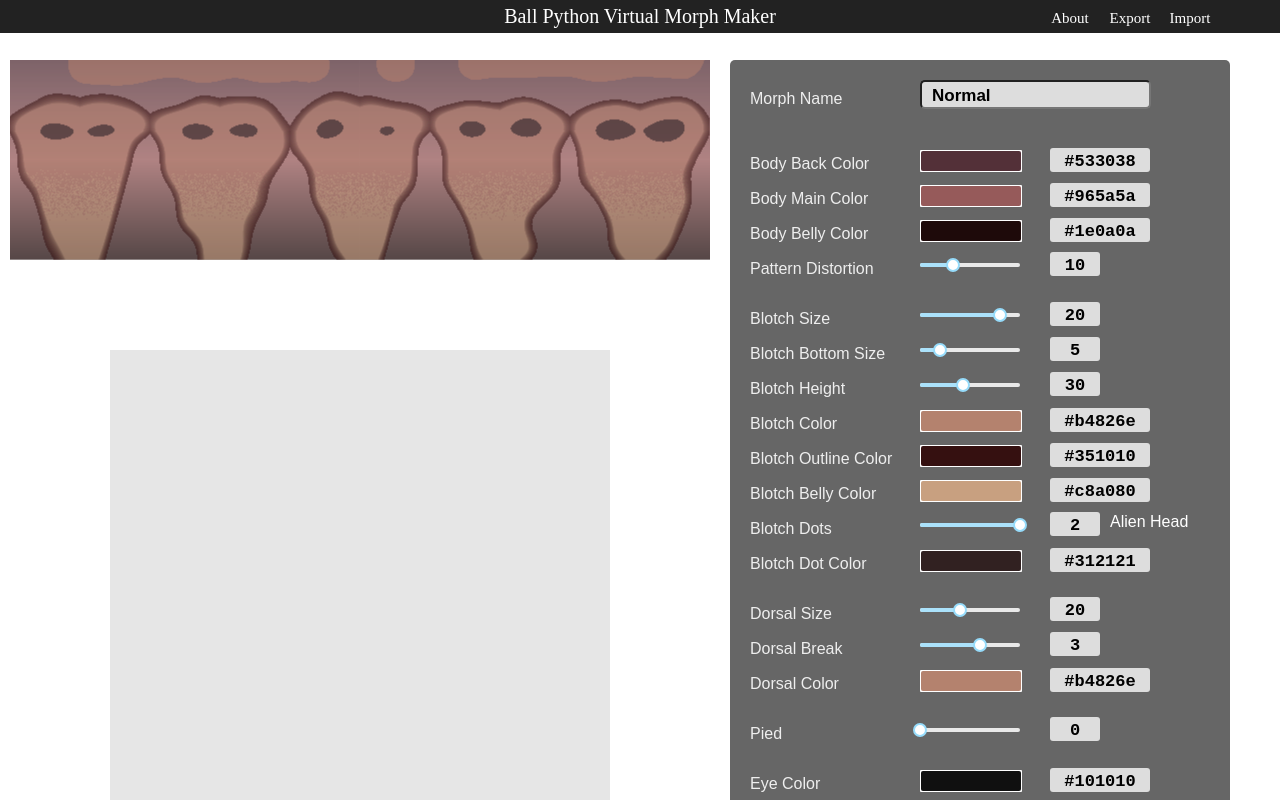
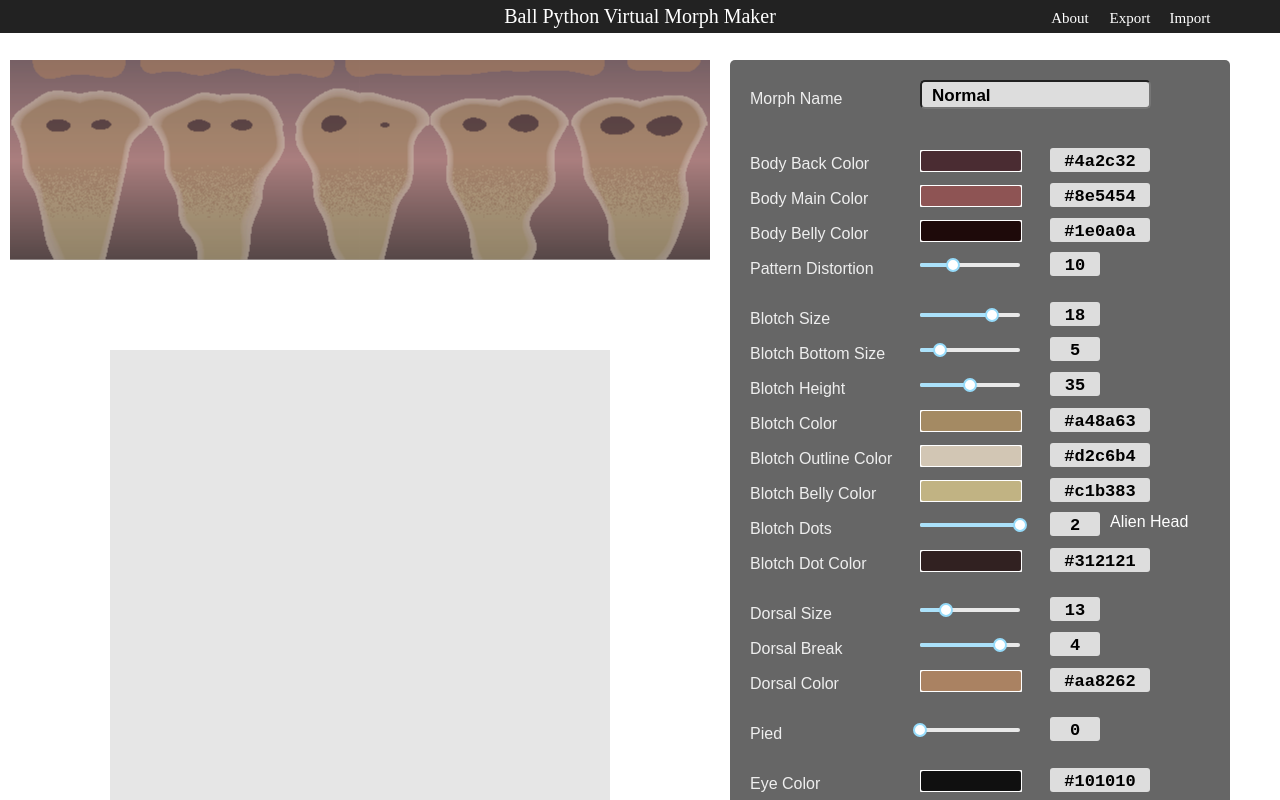
Before and after one commit to smallpinkmouse/virtualmorph, a React (Create React App) app: page / in a window 1280 px wide. Shown: the top 800 px of the page. Built offline with nearby package versions, Linux system fonts and the light colour scheme.

Commit message:
set default param

```diff
--- a/src/App.js
+++ b/src/App.js
@@ -14,40 +14,36 @@ class App extends Component {
   constructor() {
     super();
     this.state = {
-      morphName: 'Normal',
-      dots: 2,
-      distortion: 10,
-      blotchSize: 20,
-      blotchPos: 30,
-      bottomSize: 5,
-      dorsalBreak: 3,
-      dorsalWidth: 20,
-      pied: 0,
-
-      colBody: '#965a5a',
-      colBodyBack: '#533038',
-      colBodyBelly: '#1e0a0a',
-      colBlotch: '#b4826e',
-      colBlotchOutline: '#351010',
-      colBlotchBelly: '#c8a080',
-      colBlotchDot: '#312121',
-
-      colDorsal: '#b4826e',
-
-      colEye: '#101010',
-      colBackground: '#f0f0f0',
-      colBackgroundRGBA: this.hex2rgba('#f0f0f0', 1),
-
-      cpColBody: false,
-      cpColBodyBack: false,
-      cpColBodyBelly: false,
-      cpColBlotch: false,
-      cpColBlotchOutline: false,
-      cpColBlotchBelly: false,
-      cpColBlotchDot: false,
-      cpColDorsal: false,
-      cpColEye: false,
-      cpColBackground: false,
+      "morphName": "Normal",
+      "dots": 2,
+      "distortion": 10,
+      "blotchSize": 18,
+      "blotchPos": 35,
+      "bottomSize": 5,
+      "dorsalBreak": 4,
+      "dorsalWidth": 13,
+      "pied": 0,
+      "colBody": "#8e5454",
+      "colBodyBack": "#4a2c32",
+      "colBodyBelly": "#1e0a0a",
+      "colBlotch": "#a48a63",
+      "colBlotchOutline": "#d2c6b4",
+      "colBlotchBelly": "#c1b383",
+      "colBlotchDot": "#312121",
+      "colDorsal": "#aa8262",
+      "colEye": "#101010",
+      "colBackground": "#f0f0f0",
+      "colBackgroundRGBA": this.hex2rgba('#f0f0f0', 1),
+      "cpColBody": false,
+      "cpColBodyBack": false,
+      "cpColBodyBelly": false,
+      "cpColBlotch": false,
+      "cpColBlotchOutline": false,
+      "cpColBlotchBelly": false,
+      "cpColBlotchDot": false,
+      "cpColDorsal": false,
+      "cpColEye": false,
+      "cpColBackground": false,
     }
 
     this.p5 = null;
```
Also changed, not shown: 1 other file (tests, documents, lock files or other folders).
